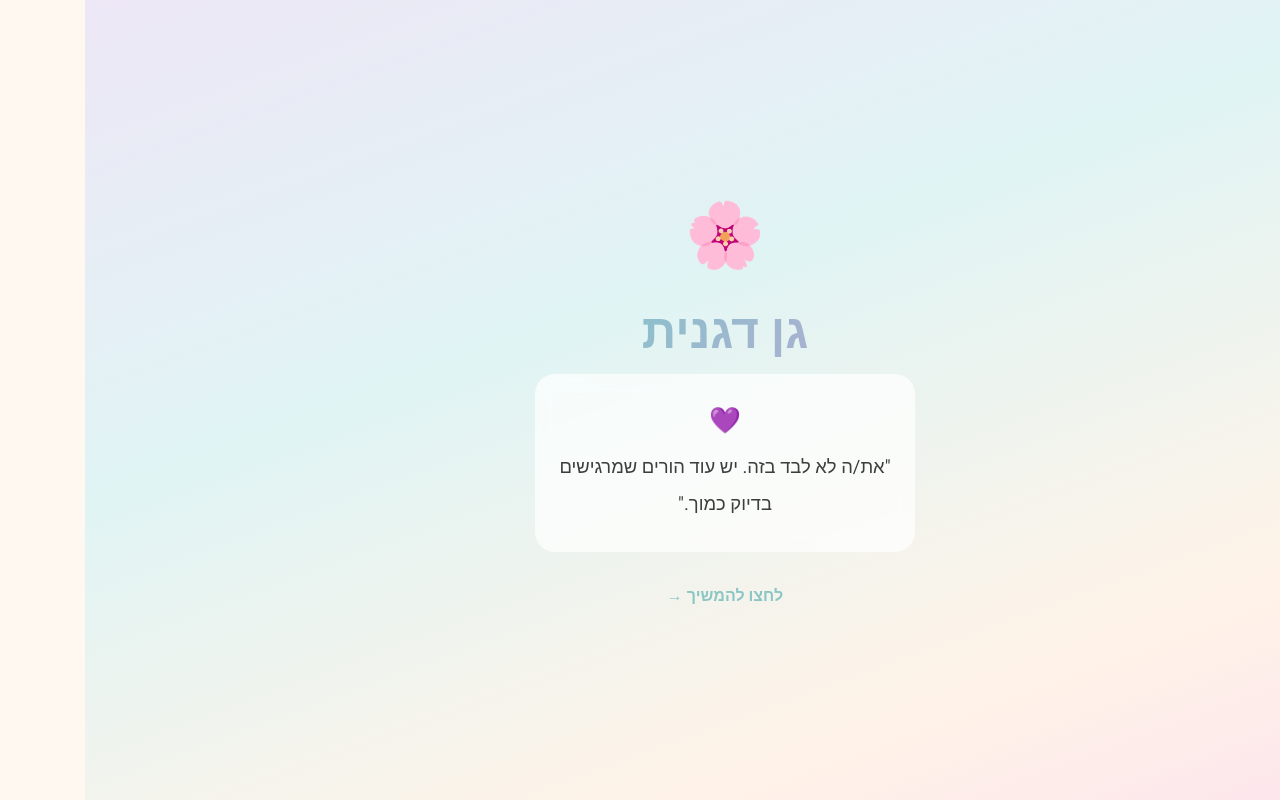
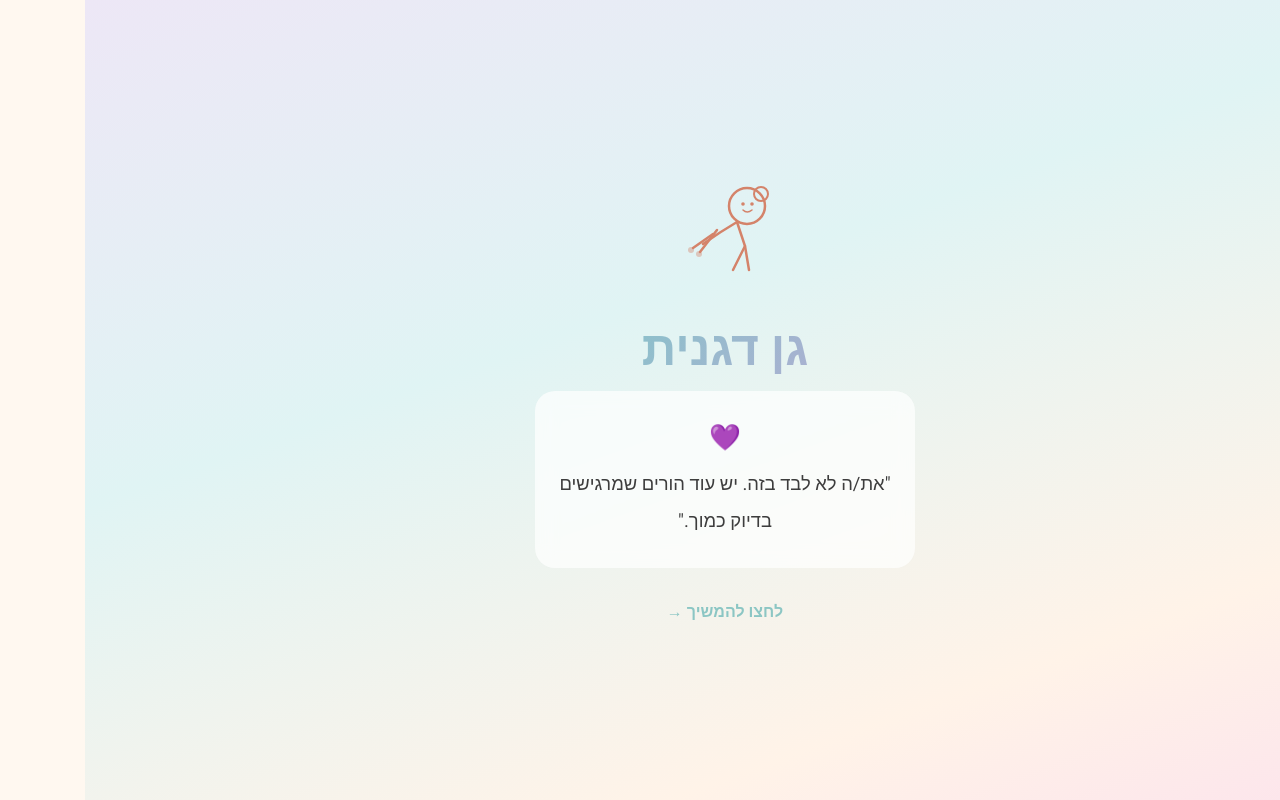
Before and after one commit to lironshamir1/GanDganit, a React (Vite) app: page /#/ in a window 1280 px wide. Built offline with nearby package versions, Linux system fonts and the light colour scheme.

Commit message:
Replace flower emoji with child illustration on landing page
Swap the 🌸 emoji for an SVG of the bending child character
from the Gan Daganit logo, matching the hand-drawn salmon style.

https://claude.ai/code/session_01LiGMWDMMJstMzm2Fm1a2bB

```diff
--- a/src/pages/Landing.css
+++ b/src/pages/Landing.css
@@ -23,7 +23,6 @@
 }
 
 .landing-logo {
-  font-size: 4rem;
   margin-bottom: 12px;
   animation: float 3s ease-in-out infinite;
 }
--- a/src/pages/Landing.jsx
+++ b/src/pages/Landing.jsx
@@ -19,7 +19,30 @@ export default function Landing() {
   return (
     <div className="landing-page" onClick={() => navigate('/home')}>
       <div className={`landing-content ${visible ? 'visible' : ''}`}>
-        <div className="landing-logo">🌸</div>
+        <div className="landing-logo">
+          <svg viewBox="0 0 120 120" width="120" height="120">
+            {/* Head */}
+            <circle cx="82" cy="32" r="18" fill="none" stroke="#d4836a" strokeWidth="2.5" strokeLinecap="round"/>
+            {/* Hair bun */}
+            <circle cx="96" cy="20" r="7" fill="none" stroke="#d4836a" strokeWidth="2" strokeLinecap="round"/>
+            {/* Eyes */}
+            <circle cx="78" cy="30" r="1.8" fill="#d4836a"/>
+            <circle cx="87" cy="30" r="1.8" fill="#d4836a"/>
+            {/* Smile */}
+            <path d="M 78,36 Q 82,40 87,36" fill="none" stroke="#d4836a" strokeWidth="1.5" strokeLinecap="round"/>
+            {/* Body bending forward */}
+            <path d="M 72,48 Q 55,58 38,70" fill="none" stroke="#d4836a" strokeWidth="2.5" strokeLinecap="round"/>
+            {/* Arms reaching to ground */}
+            <path d="M 52,56 L 35,78" fill="none" stroke="#d4836a" strokeWidth="2.5" strokeLinecap="round"/>
+            <path d="M 48,60 L 28,74" fill="none" stroke="#d4836a" strokeWidth="2.5" strokeLinecap="round"/>
+            {/* Legs */}
+            <path d="M 72,48 L 80,72 L 84,96" fill="none" stroke="#d4836a" strokeWidth="2.5" strokeLinecap="round"/>
+            <path d="M 80,72 L 68,96" fill="none" stroke="#d4836a" strokeWidth="2.5" strokeLinecap="round"/>
+            {/* Hands */}
+            <circle cx="34" cy="80" r="3" fill="#d4836a" opacity="0.4"/>
+            <circle cx="26" cy="76" r="3" fill="#d4836a" opacity="0.4"/>
+          </svg>
+        </div>
         <h1 className="landing-title">גן דגנית</h1>
         <div className={`landing-quote ${visible ? 'visible' : ''}`}>
           <span className="landing-quote-icon">💜</span>
```
